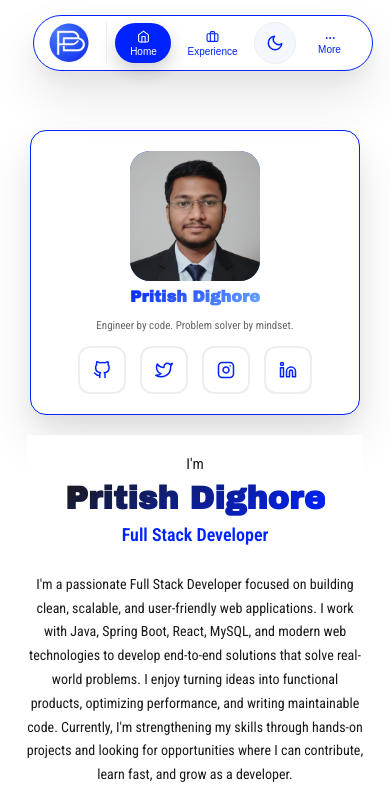
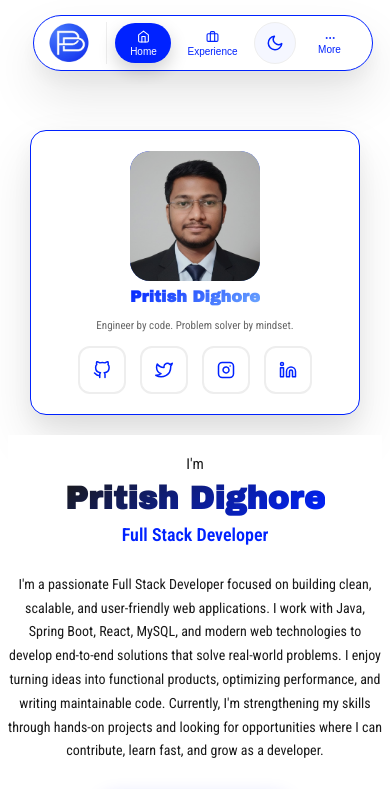
Before and after one commit to PritishDighore26/Portfolio, a React (Vite) app in the folder pritish-portfolio/: page / in a window 390 px wide. Shown: the top 789 px of the page. Built offline with nearby package versions, Linux system fonts and the light colour scheme.

Commit message:
Portfolio

```diff
--- a/pritish-portfolio/src/components/Layout.css
+++ b/pritish-portfolio/src/components/Layout.css
@@ -236,8 +236,8 @@
 @media (max-width: 480px) {
 
   .layout-wrapper {
-    padding: 12px;
-    /* width:auto; */
+    padding: 12px 0px;
+    width:auto;
   }
 
   .sidebar-card {
```
